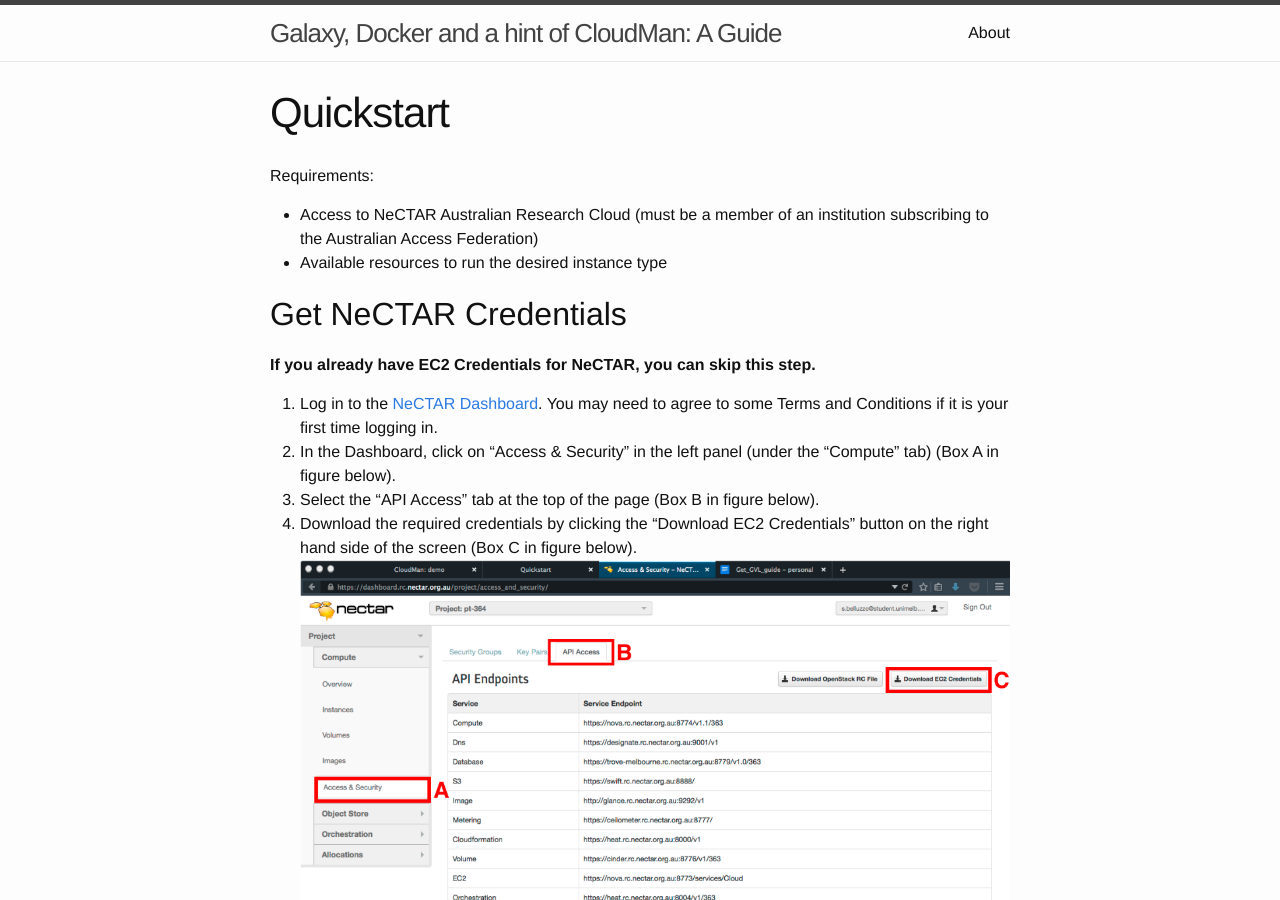
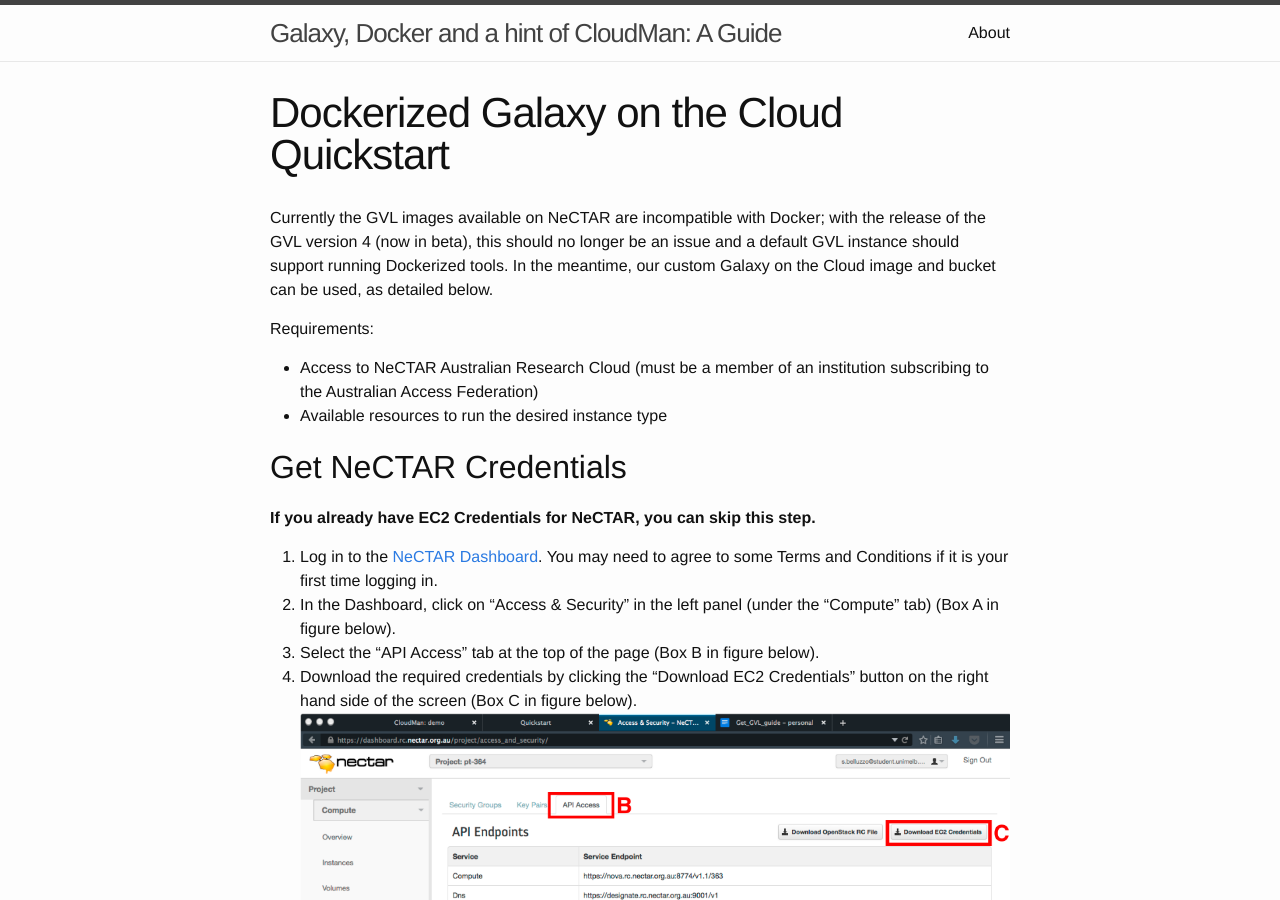
Before and after one commit to sbelluzzo/cloudman-docker-guide, a Jekyll site: the page built from _posts/2015-02-16-quickstart.md, in a window 1280 px wide and 900 px high. Built offline with Jekyll 4.4.1, drawn with Linux system fonts in a browser that asks for light colours.

Commit message:
Include details about GVLv4 and Docker caps

```diff
--- a/_posts/2015-02-16-quickstart.md
+++ b/_posts/2015-02-16-quickstart.md
@@ -1,7 +1,9 @@
 ---
 layout: page
-title: Quickstart
+title: Dockerized Galaxy on the Cloud Quickstart
 ---
+Currently the GVL images available on NeCTAR are incompatible with Docker; with the release of the GVL version 4 (now in beta), this should no longer be an issue and a default GVL instance should support running Dockerized tools. In the meantime, our custom Galaxy on the Cloud image and bucket can be used, as detailed below.
+
 Requirements:
 
 - Access to NeCTAR Australian Research Cloud (must be a member of an institution subscribing to the Australian Access Federation)
```
